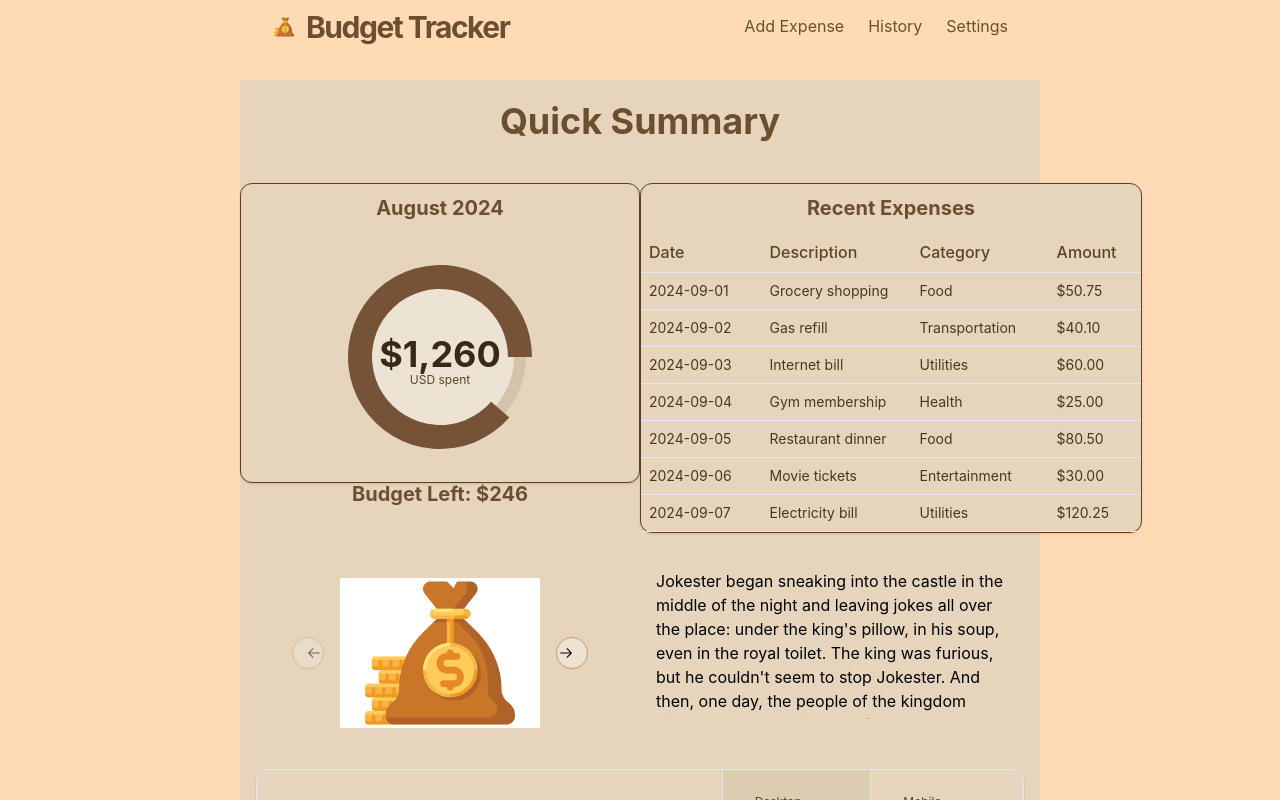
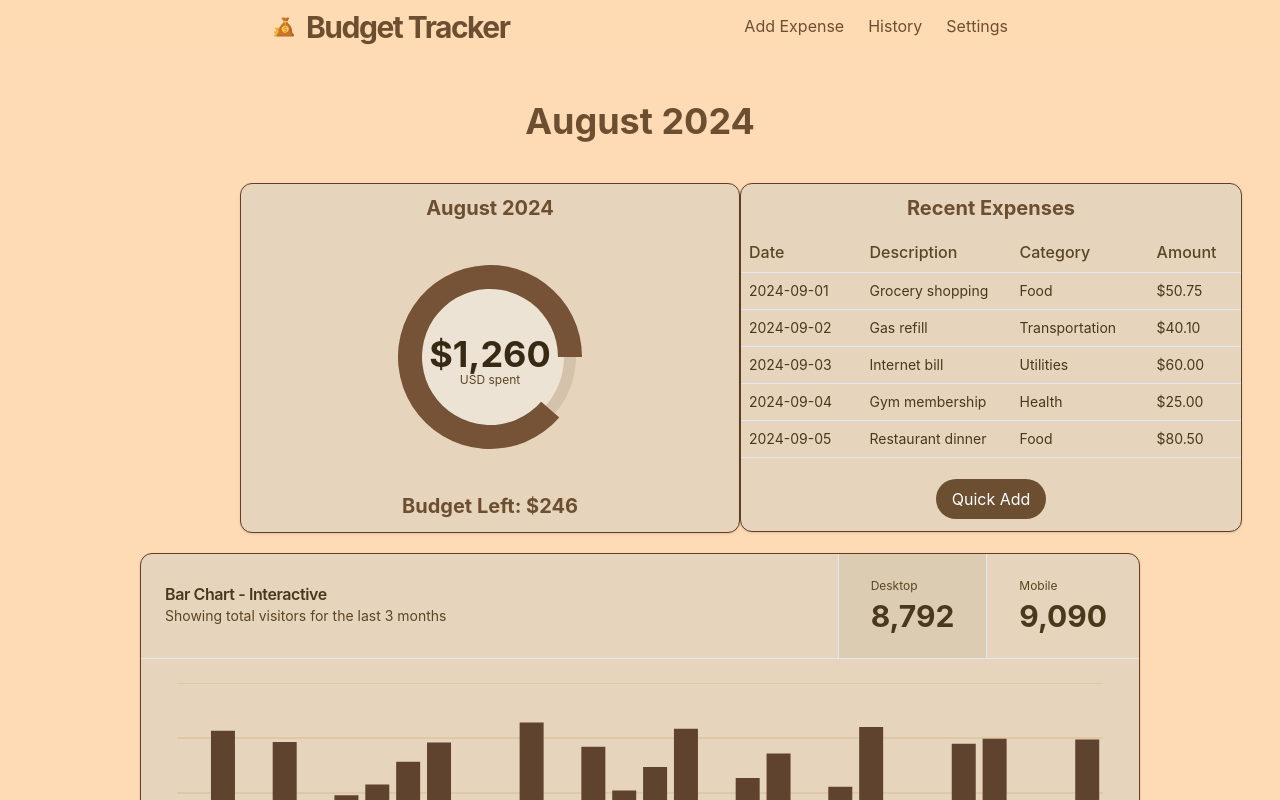
Before and after one commit to Nikhil-Naikar/Budget-Tracker, a Next.js app in the folder frontend/: page / in a window 1280 px wide. Shown: the top 800 px of the page. Built offline with nearby package versions, Linux system fonts and the light colour scheme.

Commit message:
cp: fixed styling of ExpenseTable

```diff
--- a/frontend/app/(root)/page.tsx
+++ b/frontend/app/(root)/page.tsx
@@ -18,9 +18,9 @@ import ExpensesTable from "@/components/ExpensesTable";
 const Home = () => {
 
   return (
-    <div className="flex flex-col gap-5 bg-card py-5">
+    <div className="flex flex-col gap-5 py-5">
       <Flex direction={"column"} alignItems="center" paddingBottom={5}>
-        <Heading className="text-light_brown">Quick Summary</Heading>
+        <Heading className="text-light_brown">August 2024</Heading>
       </Flex>
 
       <section id="quick-summary">
@@ -34,50 +34,10 @@ const Home = () => {
         </Grid>
       </section>
 
-      <section>
-        <Flex
-          direction={"column"}
-          alignItems="center"
-        >
-          <div className="md:grid md:grid-rows-[auto,1fr] md:grid-cols-2 sm:w-sm md:w-full sm:flex sm:flex-col">
-
-              <div className="h-[200px] md:col-span-1 flex items-center justify-center">
-                <Carousel className="w-[200px]">
-                  <CarouselContent>
-                    <CarouselItem className="flex items-center justify-center bg-white">
-                      <Image width={150} height={150} alt="pic_1" src={moneyBag}/>
-                    </CarouselItem>
-                    <CarouselItem className="flex items-center justify-center bg-white">
-                      <Image width={150} height={150} alt="pic_1" src={moneyBag}/>
-                    </CarouselItem>
-                    <CarouselItem className="flex items-center justify-center bg-white">
-                      <Image width={150} height={150} alt="pic_1" src={moneyBag}/>
-                    </CarouselItem>
-                    <CarouselItem className="flex items-center justify-center bg-white">
-                      <Image width={150} height={150} alt="pic_1" src={moneyBag}/>
-                    </CarouselItem>
-                  </CarouselContent>
-                  <CarouselPrevious className="pl-3"/>
-                  <CarouselNext className="pr-3"/>
-                </Carousel>
-              </div>
-
-              <div className="md:col-span-1 p-4">
-              <ScrollArea className="h-[150px] w-[350px] rounded-md ">
-                Jokester began sneaking into the castle in the middle of the night and leaving
-                jokes all over the place: under the king's pillow, in his soup, even in the
-                royal toilet. The king was furious, but he couldn't seem to stop Jokester. And
-                then, one day, the people of the kingdom discovered that the jokes left by
-                Jokester were so funny that they couldn't help but laugh. And once they
-                started laughing, they couldn't stop.
-              </ScrollArea>
-              </div>
-
-              <div className="md:col-span-2  p-4">
-                <Graph />
-              </div>
-          </div>
-          </Flex>
+      <section id="graph">
+        <Flex direction={"column"} alignItems="center">
+          <Graph />
+        </Flex>
       </section>
     </div>
 
--- a/frontend/components/Chart.tsx
+++ b/frontend/components/Chart.tsx
@@ -50,7 +50,7 @@ export function Chart() {
   }, []);
 
   return (
-    <Card className="flex flex-col sm:w-sm md:w-[400px] border border-dark_brown h-[300px]">
+    <Card className="flex flex-col sm:w-sm md:w-[500px] border border-dark_brown h-[350px]">
       <Flex direction={"column"} alignItems="center" padding={3}>
         <Heading fontSize={20} className="text-light_brown">August 2024</Heading>
       </Flex>
@@ -115,9 +115,9 @@ export function Chart() {
       }
 
       <CardFooter className="flex-col gap-2 text-md text-light_brown">
-        <div className="flex items-center gap-2 font-medium leading-none">
+        <Flex direction={"column"} alignItems="center" padding={3}>
           <Heading fontSize={20} className="text-light_brown">Budget Left: $246</Heading>
-        </div>
+        </Flex>
       </CardFooter>
     </Card>
   )
--- a/frontend/components/ExpensesTable.tsx
+++ b/frontend/components/ExpensesTable.tsx
@@ -13,6 +13,7 @@ import { ScrollArea } from "./ui/scroll-area";
 import { Flex, Heading } from "@chakra-ui/react";
 import transactions from "@/constants/dummyExpenses";
 import { Card } from "./ui/card";
+import QuickAddButton from "./QuickAddButton";
 
 const ExpensesTable = () => {
   return (
@@ -20,7 +21,7 @@ const ExpensesTable = () => {
         <Flex direction={"column"} alignItems="center" padding={3}>
             <Heading fontSize={20} className="text-light_brown">Recent Expenses</Heading>
         </Flex>
-        <ScrollArea className="h-[300px] w-[500px] rounded-md ">
+        <ScrollArea className="h-[235px] w-[500px] rounded-md ">
             <Table>
                 <TableHeader className="text-base">
                     <TableRow>
@@ -42,6 +43,9 @@ const ExpensesTable = () => {
                 </TableBody>
             </Table>
         </ScrollArea>
+        <Flex direction={"column"} alignItems="center" padding={3}>
+            <QuickAddButton />
+        </Flex>
     </Card>
   )
 }
--- a/frontend/components/Graph.tsx
+++ b/frontend/components/Graph.tsx
@@ -79,7 +79,7 @@ export function Graph() {
   )
 
   return (
-    <Card>
+    <Card className="border border-dark_brown w-[1000px]">
       <CardHeader className="flex flex-col items-stretch space-y-0 border-b p-0 sm:flex-row">
         <div className="flex flex-1 flex-col justify-center gap-1 px-6 py-5 sm:py-6">
           <CardTitle>Bar Chart - Interactive</CardTitle>
--- a/frontend/components/QuickAddButton.tsx
+++ b/frontend/components/QuickAddButton.tsx
@@ -10,6 +10,8 @@ import {
     SheetTitle,
     SheetTrigger,
   } from "@/components/ui/sheet"
+import QuickAddForm from './forms/QuickAddForm';
+import { Button } from './ui/button';
 
 const QuickAddButton = () => {
   return (
```
